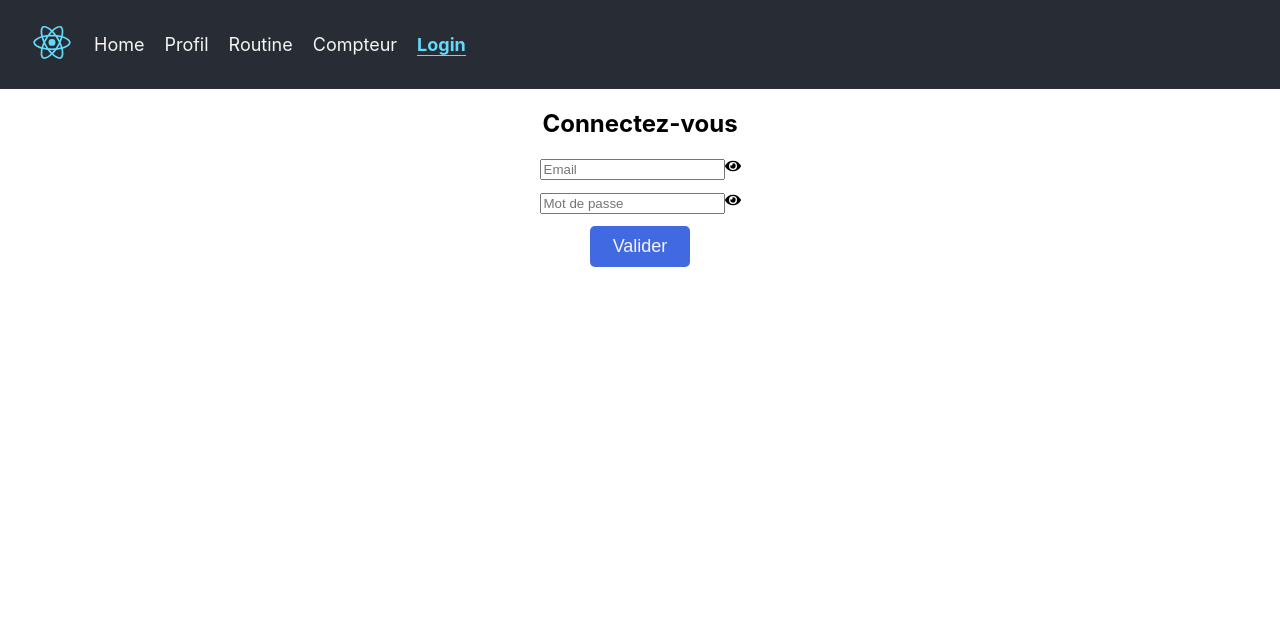
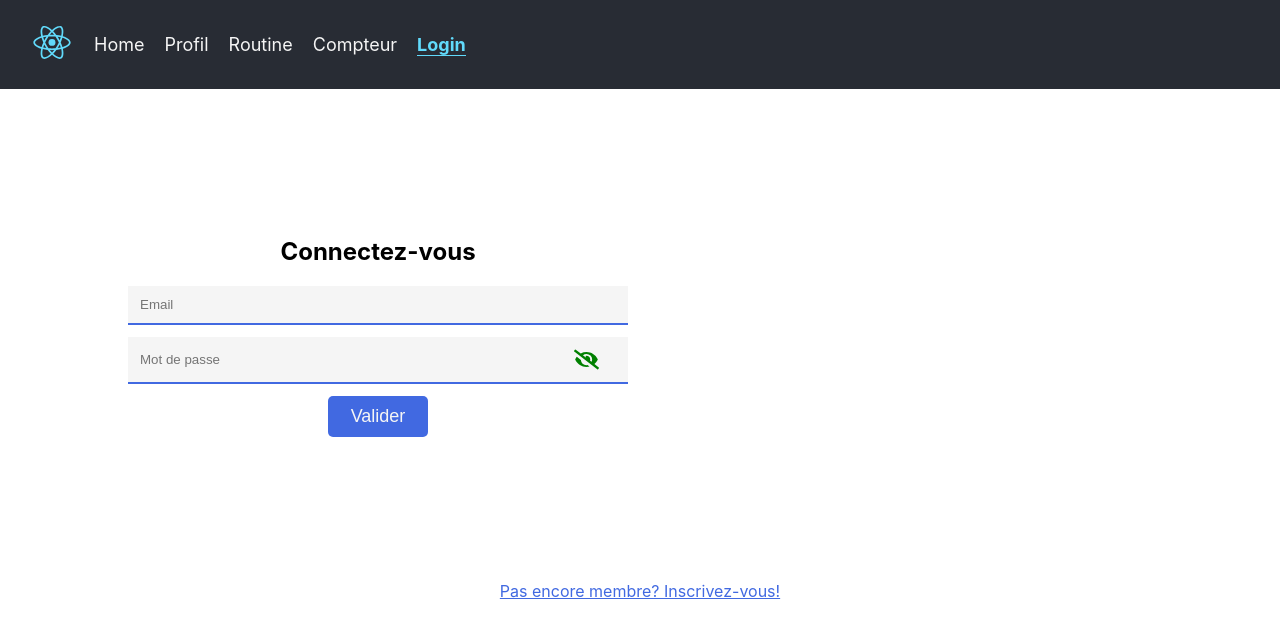
Before and after one commit to Samdjm/app14, a React (Create React App) app: page /auth in a window 1280 px wide. Shown: the top 638 px of the page. Built offline with nearby package versions, Linux system fonts and the light colour scheme.

Commit message:
Ajout de SignUpForp.jsx

```diff
--- a/src/App.css
+++ b/src/App.css
@@ -3,6 +3,10 @@
   padding: 0px;
   margin: 0px;
 } */
+
+input:focus {
+  outline: none;
+}
 
 .App {
   text-align: center;
--- a/src/components/container/LoginForm/LoginForm.jsx
+++ b/src/components/container/LoginForm/LoginForm.jsx
@@ -39,7 +39,7 @@ export default function LoginForm() {
   //Two way binding: l'input est lié dans les deux sens
   //4- Ajouter les éléments inputs/boutons, et les lier au variables et fonctions:
   return (
-    <>
+    <div style={{ maxWidth: "500px", padding: "10%" }}>
       <h2>Connectez-vous</h2>
       <InputWithError
         holder={"Email"}
@@ -57,7 +57,7 @@ export default function LoginForm() {
         error={passwordError}
       />
       <Button action={login}>Valider</Button>
-    </>
+    </div>
   );
 }
 
--- /dev/null
+++ b/src/components/container/SignUpForm/SignUpForm.jsx
@@ -0,0 +1,13 @@
+import React from "react";
+
+export default function SignUpForm() {
+  return <div>SignUpForm</div>;
+}
+
+//Exercice: Créer le formulaire d'inscription:
+// email: test si il possede un @ / Email invalide!
+// username: test: sup a 3, et inf a 10 / Username trop court ou trop long!
+// password: test: sup a 6 / Mot de passe trop court!
+// confirmPassword: test: password === confirmPassword / Les mots ne sont pas identiques!
+
+//Affiche une alerte si la validation est correcte.
--- a/src/components/page/Auth/Auth.jsx
+++ b/src/components/page/Auth/Auth.jsx
@@ -1,9 +1,29 @@
+import { useState } from "react";
 import LoginForm from "../../container/LoginForm/LoginForm";
+import SignUpForm from "../../container/SignUpForm/SignUpForm";
 
 export default function Auth() {
+  const [isLogin, setIsLogin] = useState(true);
+
+  function toggleLogin() {
+    setIsLogin(!isLogin);
+  }
+
   return (
     <div>
-      <LoginForm />
+      {isLogin ? <LoginForm /> : <SignUpForm />}
+      <p
+        style={{
+          cursor: "pointer",
+          textDecoration: "underline",
+          color: "royalblue",
+        }}
+        onClick={toggleLogin}
+      >
+        {isLogin
+          ? "Pas encore membre? Inscrivez-vous!"
+          : "Deja membre? Connectez-vous!"}
+      </p>
     </div>
   );
 }
--- a/src/components/ui/InputWithError/InputWithError.jsx
+++ b/src/components/ui/InputWithError/InputWithError.jsx
@@ -1,4 +1,5 @@
-import { FaEye } from "react-icons/fa";
+import { useState } from "react";
+import { FaEye, FaEyeSlash } from "react-icons/fa";
 
 export default function InputWithError({
   holder,
@@ -7,15 +8,53 @@ export default function InputWithError({
   type,
   error,
 }) {
+  const [isPasswordShown, setIsPasswordShown] = useState(false);
+
+  function togglePasswordShow() {
+    setIsPasswordShown(!isPasswordShown);
+  }
+
   return (
     <div>
-      <input
-        placeholder={holder}
-        value={valeur}
-        onChange={action}
-        type={type}
-      />
-      <FaEye />
+      <div
+        style={{
+          backgroundColor: "rgb(245,245,245)",
+          padding: "10px",
+          borderBottom: `solid 2px ${error === "" ? "royalblue" : "red"}`,
+          display: "flex",
+          flexDirection: "row",
+        }}
+      >
+        <input
+          style={{
+            border: "none",
+            width: "90%",
+            backgroundColor: "transparent",
+            color: error === "" ? "black" : "red",
+          }}
+          placeholder={holder}
+          value={valeur}
+          onChange={action}
+          type={
+            type !== "password"
+              ? type
+              : isPasswordShown
+              ? "text"
+              : "password"
+          }
+        />
+        {type === "password" &&
+          (isPasswordShown ? (
+            <FaEye color='orange' size={25} onClick={togglePasswordShow} />
+          ) : (
+            <FaEyeSlash
+              color='green'
+              size={25}
+              onClick={togglePasswordShow}
+            />
+          ))}
+      </div>
+
       <p style={{ color: "red", fontSize: "12px" }}>{error}</p>
     </div>
   );
```
